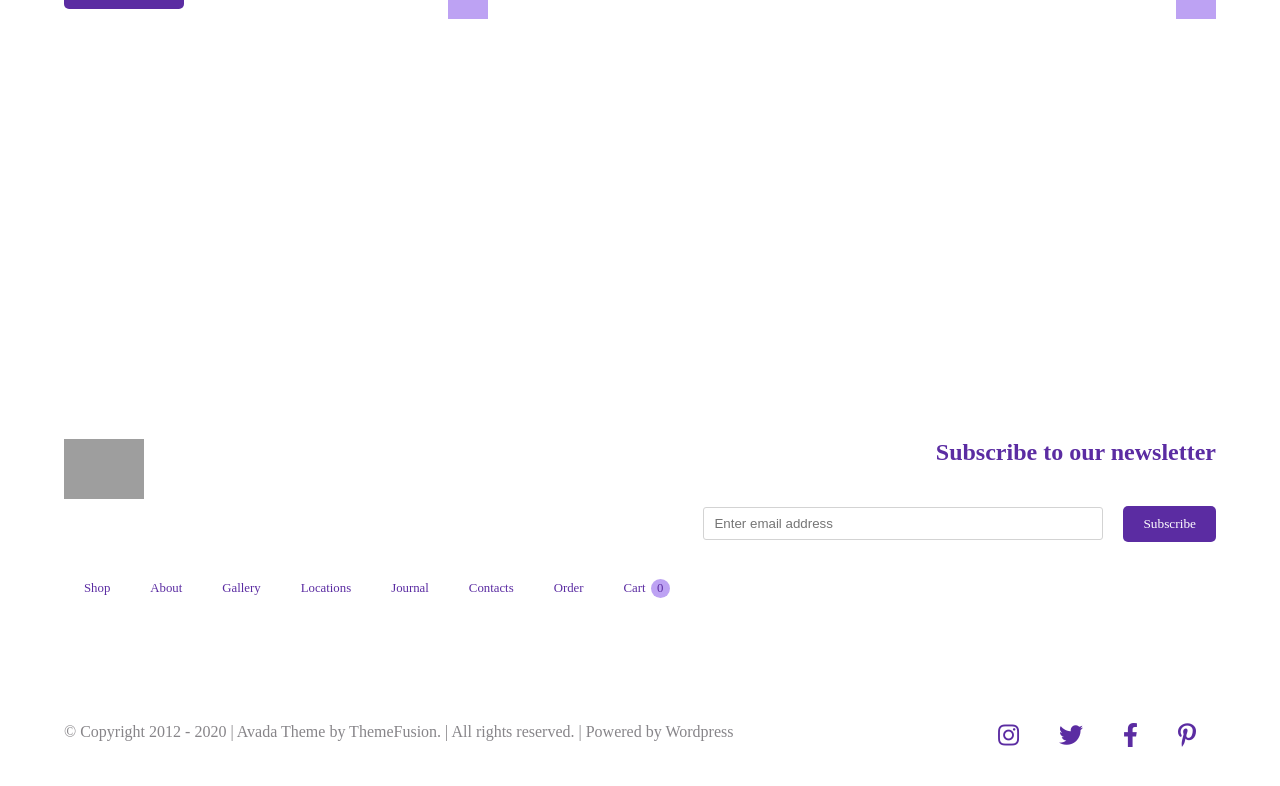
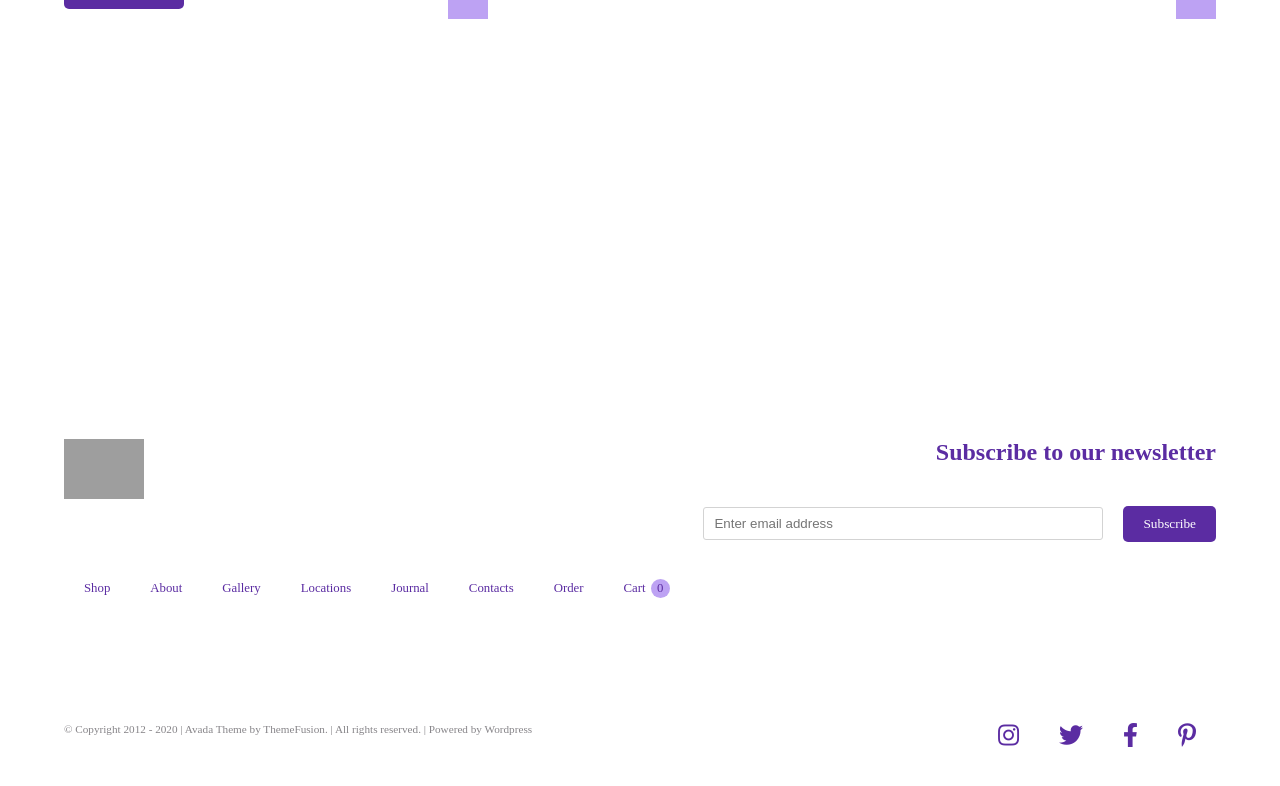
Before and after one commit to DarioBosco/proj-html-vuejs, a Vue app: page / in a window 1280 px wide. Shown: the part 1281-2067 px from the top of the page. Built offline with nearby package versions, Linux system fonts and the light colour scheme; grey boxes are pictures that could not be loaded; a small style sheet from the web is missing.

Commit message:
Header, Footer e primo componente completati

```diff
--- a/src/components/Footer.vue
+++ b/src/components/Footer.vue
@@ -183,6 +183,7 @@ footer {
 		margin: 100px 0;
 
 		.legal {
+			font-size: 0.7rem;
 			color: $tertiary;
 
 			a {
```
